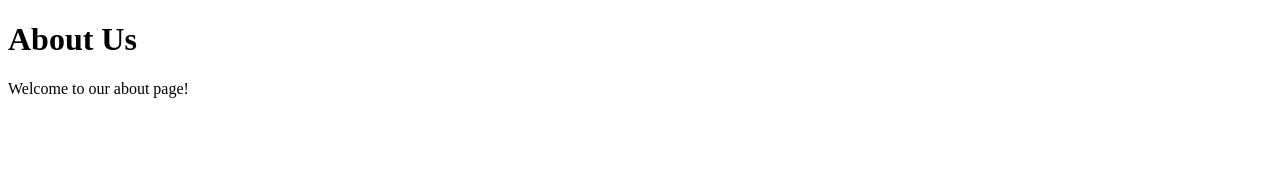
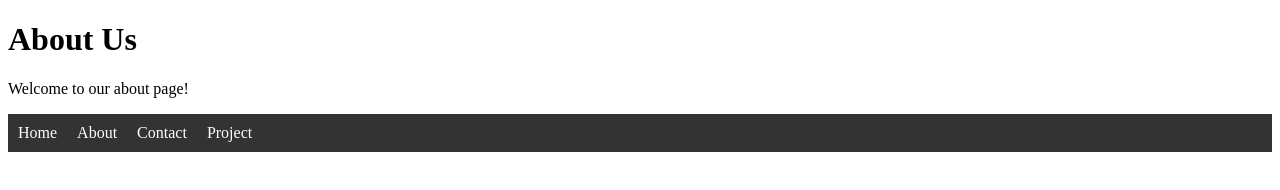
Before and after one commit to benjaminimah12-cloud/Oct-Proj, a plain HTML site: page About.html in a window 1280 px wide. Drawn offline with Linux system fonts and the light colour scheme.

Commit message:
fixed navigation display on About page

```diff
--- a/About.html
+++ b/About.html
@@ -4,9 +4,21 @@
     <meta charset="UTF-8">
     <meta name="viewport" content="width=device-width, initial-scale=1.0">
     <title>About Page</title>
+    <link rel="stylesheet" href="style.css">
 </head>
 <body>
     <h1>About Us</h1>
     <p>Welcome to our about page!</p>
-</body>
+    <!-- nav buttons for navigation -->
+     <nav>
+        <ul>
+            <li><a href="index.html">Home</a></li>
+            <li><a href="About.html">About</a></li>
+            <li><a href="contact.html">Contact</a></li>
+            <li><a href="Project.html">Project</a></li>
+
+        </ul>
+     </nav>
+     </body>
+
 </html>
--- a/style.css
+++ b/style.css
@@ -0,0 +1,24 @@
+<style>
+    body {
+        font-family: Arial, sans-serif;
+        margin: 0;
+        padding: 0;
+    }
+    nav {
+        background-color: #333;
+        color: #fff;
+        padding: 10px;
+    }
+    nav ul {
+        list-style-type: none;
+        margin: 0;
+        padding: 0;
+        display: flex;
+    }
+    nav ul li {
+        margin-right: 20px;
+    }
+    nav ul li a {
+        color: #fff;
+        text-decoration: none;
+    }
```
